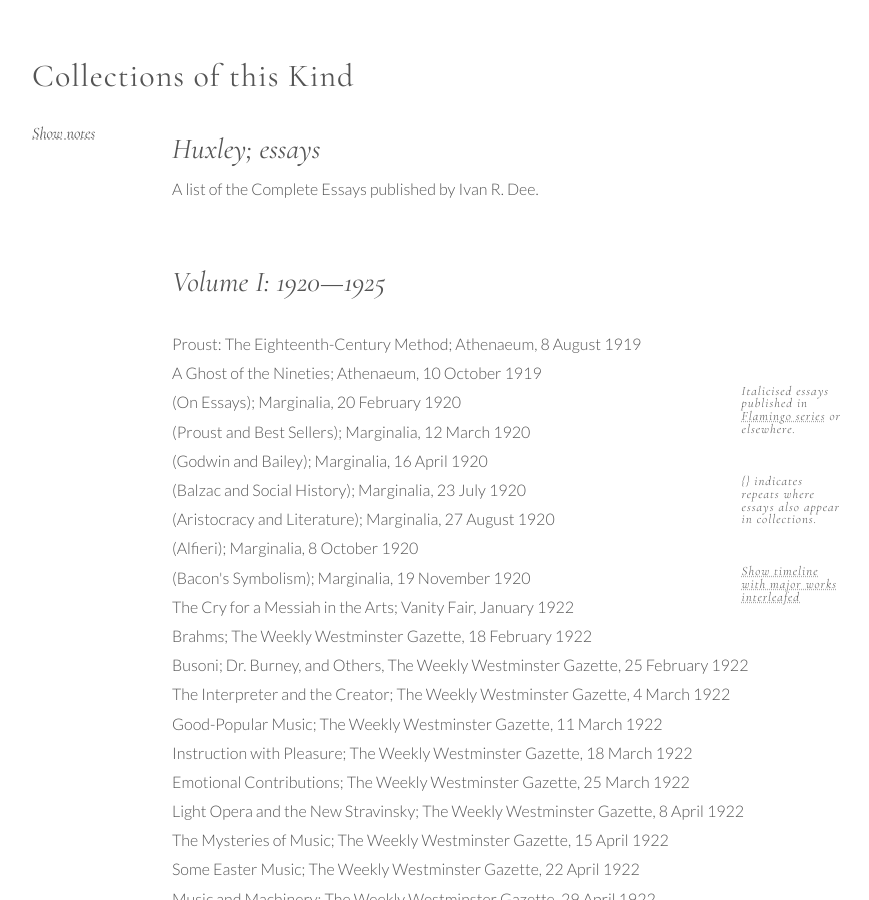
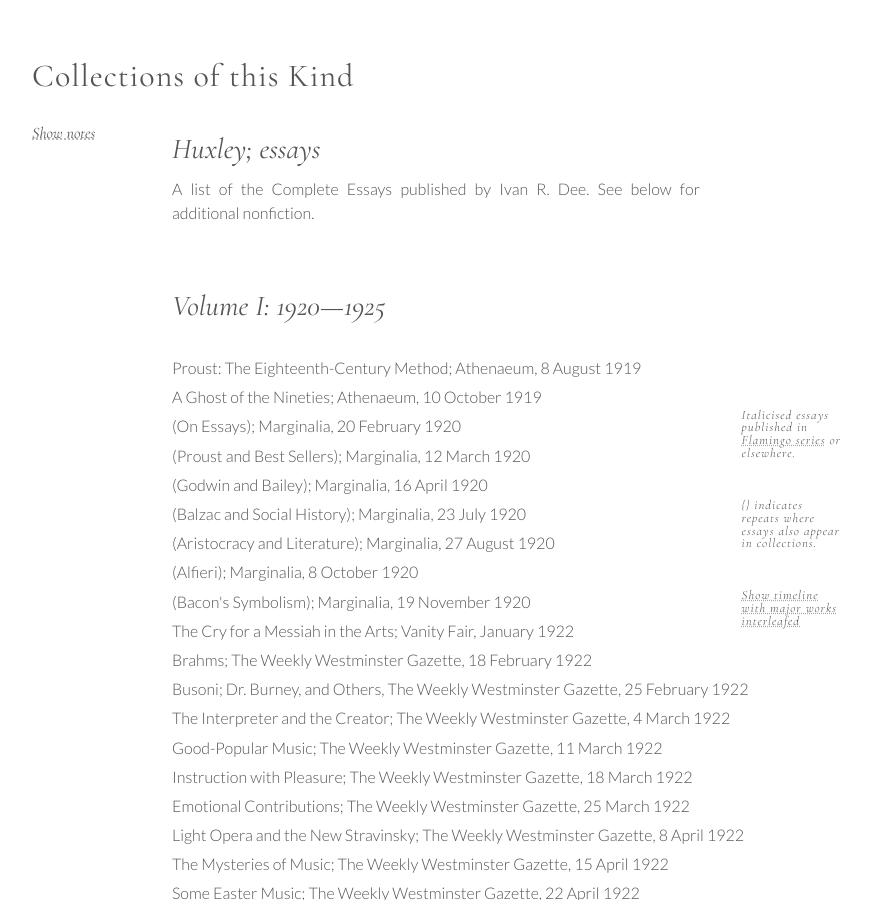
Before and after one commit to CollectionsOfThisKind/collectionsofthiskind.github.io, a Jekyll site: the page built from pages/lists/lists/huxley-essays.html, in a window 1280 px wide and 900 px high. Shown: the whole window, without its empty margins (78-947 px from the left). Built offline with Jekyll 4.4.1, drawn with Linux system fonts in a browser that asks for light colours.

Commit message:
Add files via upload

```diff
--- a/pages/lists/lists/huxley-essays.html
+++ b/pages/lists/lists/huxley-essays.html
@@ -11,7 +11,7 @@
 
 <h2>Huxley; essays</h2>
 <p>
-A list<span class=note>1</span> of the Complete Essays published by Ivan R. Dee<span class=note>2</span>.
+A list<span class=note>1</span> of the Complete Essays published by Ivan R. Dee<span class=note>2</span>. See below for additional nonfiction.
 </p>
 
 <p>
```
